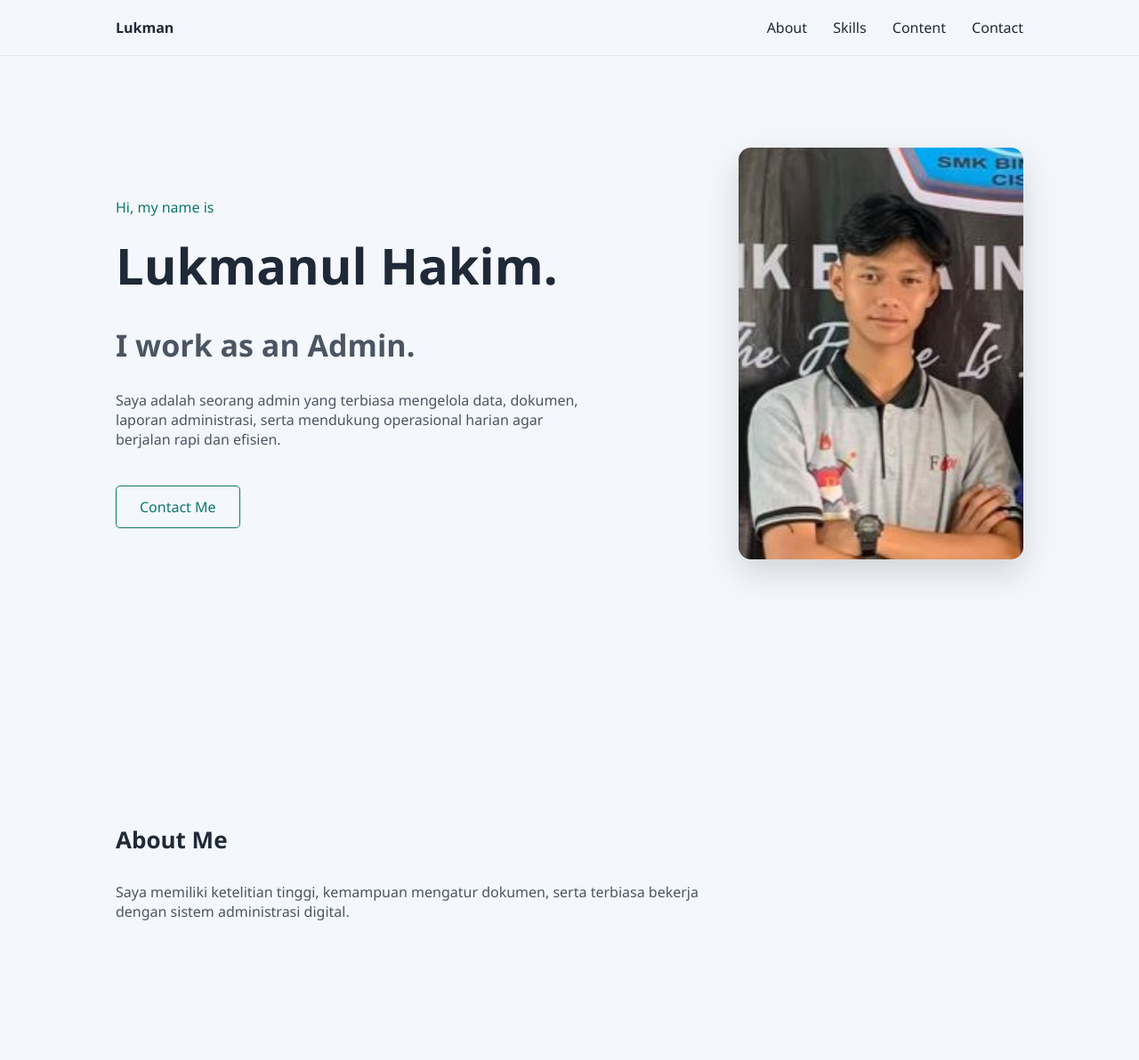
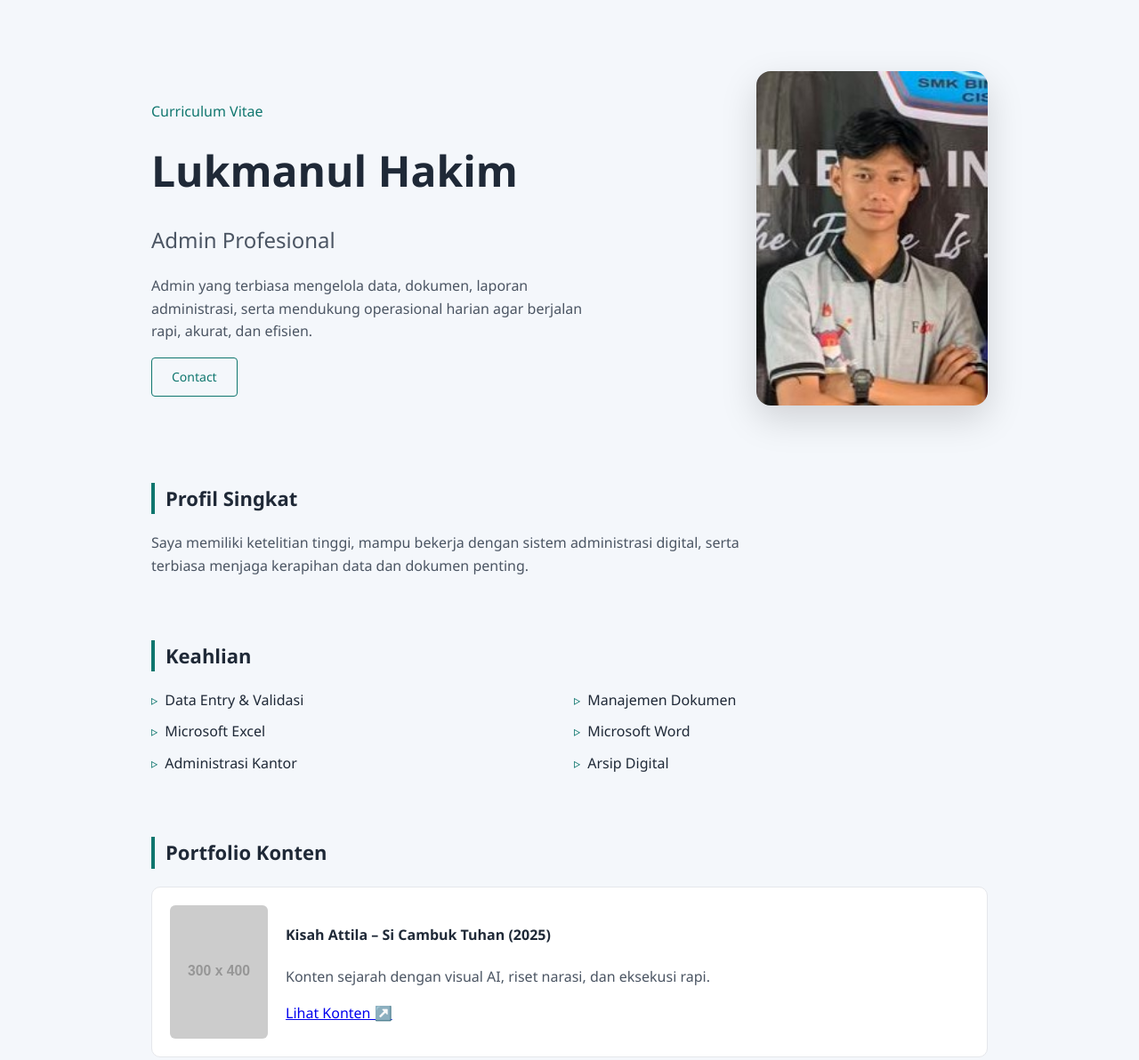
Before and after one commit to lh359752-lab/Lukman.Admin, a plain HTML site: page index.html in a window 1280 px wide. Shown: the top 1192 px of the page at 89% size. Drawn offline with Linux system fonts and the light colour scheme; placeholder pictures from the web are drawn by us.

Commit message:
Update index.html

```diff
--- a/index.html
+++ b/index.html
@@ -3,107 +3,88 @@
 <head>
 <meta charset="UTF-8">
 <meta name="viewport" content="width=device-width, initial-scale=1.0">
-<title>Lukmanul Hakim | Admin</title>
+
+<title>Lukmanul Hakim | Admin Profesional</title>
+<meta name="description" content="CV Online Lukmanul Hakim — Admin profesional berpengalaman dalam data entry, dokumentasi, dan administrasi digital.">
+<meta name="keywords" content="Admin, Data Entry, Administrasi, CV Admin, Lukmanul Hakim">
 
 <style>
 :root{
   --bg:#f4f7fb;
   --card:#ffffff;
   --text:#1f2937;
-  --subtext:#4b5563;
+  --sub:#4b5563;
   --accent:#0f766e;
 }
 
 *{box-sizing:border-box}
-
 body{
   margin:0;
   font-family:"Segoe UI",Tahoma,sans-serif;
   background:var(--bg);
   color:var(--text);
+  line-height:1.6;
 }
 
-/* NAVBAR */
-nav{
-  position:fixed;
-  top:0;
-  width:100%;
-  background:rgba(244,247,251,.95);
-  border-bottom:1px solid #e5e7eb;
-  z-index:1000;
-}
-.nav-inner{
-  max-width:1100px;
+/* LAYOUT */
+.container{
+  max-width:1000px;
   margin:auto;
-  padding:20px 40px;
-  display:flex;
-  justify-content:space-between;
-}
-nav a{
-  text-decoration:none;
-  color:var(--text);
-  margin-left:25px;
-}
-nav a:hover{color:var(--accent)}
-
-.container{
-  max-width:1100px;
-  margin:auto;
-  padding:0 40px;
+  padding:80px 30px;
 }
 
-/* HERO */
+/* HEADER / HERO */
 .hero{
-  min-height:100vh;
   display:flex;
   align-items:center;
-  gap:80px;
+  gap:60px;
+  margin-bottom:80px;
 }
-.hero-content{flex:1}
-.hero-image img{
-  width:320px;
-  border-radius:14px;
+.hero-text{flex:1}
+.hero-text h1{
+  font-size:48px;
+  margin:0;
+}
+.hero-text h2{
+  font-size:24px;
+  color:var(--sub);
+  font-weight:500;
+}
+.hero-text p{
+  max-width:520px;
+  color:var(--sub);
+}
+.hero-photo img{
+  width:260px;
+  border-radius:16px;
+  object-fit:cover;
   box-shadow:0 15px 40px rgba(0,0,0,.15);
 }
 
-.hero h1{font-size:56px;margin:10px 0}
-.hero h2{font-size:34px;color:var(--subtext)}
-.hero p{max-width:520px;color:var(--subtext)}
-
-.btn{
-  display:inline-block;
-  margin-top:25px;
-  padding:12px 26px;
-  border:1px solid var(--accent);
-  color:var(--accent);
-  text-decoration:none;
-  border-radius:5px;
+/* SECTION */
+section{margin-bottom:70px}
+.section-title{
+  font-size:22px;
+  margin-bottom:20px;
+  border-left:4px solid var(--accent);
+  padding-left:12px;
 }
-.btn:hover{background:rgba(15,118,110,.08)}
-
-section{padding:100px 0}
-.section-title{font-size:26px;margin-bottom:30px}
 
 /* SKILLS */
 .skills ul{
   display:grid;
   grid-template-columns:repeat(2,minmax(160px,1fr));
-  gap:12px;
+  gap:10px;
   list-style:none;
   padding:0;
 }
 .skills li::before{
   content:"▹";
   color:var(--accent);
-  margin-right:10px;
+  margin-right:8px;
 }
 
 /* CONTENT */
-.content-grid{
-  display:grid;
-  grid-template-columns:repeat(auto-fit,minmax(420px,1fr));
-  gap:30px;
-}
 .content-card{
   background:var(--card);
   border:1px solid #e5e7eb;
@@ -113,18 +94,30 @@ section{padding:100px 0}
   gap:20px;
 }
 .content-card img{
-  width:120px;
-  height:160px;
+  width:110px;
+  height:150px;
   object-fit:cover;
   border-radius:6px;
 }
 
+/* BUTTON */
+.btn{
+  display:inline-block;
+  padding:10px 22px;
+  border:1px solid var(--accent);
+  color:var(--accent);
+  text-decoration:none;
+  border-radius:4px;
+  font-size:14px;
+}
+.btn:hover{background:rgba(15,118,110,.08)}
+
 /* FOOTER */
 footer{
   text-align:center;
-  padding:40px 0;
-  color:var(--subtext);
+  color:var(--sub);
   font-size:13px;
+  margin-top:60px;
 }
 
 /* RESPONSIVE */
@@ -133,62 +126,50 @@ footer{
     flex-direction:column-reverse;
     text-align:center;
   }
-  .hero-image img{width:220px}
-  .hero h1{font-size:40px}
+  .hero-photo img{width:200px}
+  .hero-text h1{font-size:36px}
 }
 </style>
 </head>
 
 <body>
 
-<nav>
-  <div class="nav-inner">
-    <strong>Lukman</strong>
-    <div>
-      <a href="#about">About</a>
-      <a href="#skills">Skills</a>
-      <a href="#content">Content</a>
-      <a href="#contact">Contact</a>
-    </div>
-  </div>
-</nav>
-
 <div class="container">
 
 <!-- HERO -->
-<section class="hero">
-  <div class="hero-content">
-    <p style="color:var(--accent)">Hi, my name is</p>
-    <h1>Lukmanul Hakim.</h1>
-    <h2>I work as an Admin.</h2>
+<header class="hero">
+  <div class="hero-text">
+    <p style="color:var(--accent)">Curriculum Vitae</p>
+    <h1>Lukmanul Hakim</h1>
+    <h2>Admin Profesional</h2>
     <p>
-      Saya adalah seorang admin yang terbiasa mengelola data,
-      dokumen, laporan administrasi, serta mendukung operasional
-      harian agar berjalan rapi dan efisien.
+      Admin yang terbiasa mengelola data, dokumen, laporan administrasi,
+      serta mendukung operasional harian agar berjalan rapi, akurat,
+      dan efisien.
     </p>
-    <a href="#contact" class="btn">Contact Me</a>
+    <a href="#contact" class="btn">Contact</a>
   </div>
 
-  <div class="hero-image">
+  <div class="hero-photo">
     <img src="foto.jpg" alt="Foto Lukmanul Hakim">
   </div>
-</section>
+</header>
 
 <!-- ABOUT -->
-<section id="about">
-  <h3 class="section-title">About Me</h3>
-  <p style="max-width:700px;color:var(--subtext)">
-    Saya memiliki ketelitian tinggi, kemampuan mengatur dokumen,
-    serta terbiasa bekerja dengan sistem administrasi digital.
+<section>
+  <h3 class="section-title">Profil Singkat</h3>
+  <p style="max-width:700px;color:var(--sub)">
+    Saya memiliki ketelitian tinggi, mampu bekerja dengan sistem administrasi
+    digital, serta terbiasa menjaga kerapihan data dan dokumen penting.
   </p>
 </section>
 
 <!-- SKILLS -->
-<section id="skills" class="skills">
-  <h3 class="section-title">Skills</h3>
+<section class="skills">
+  <h3 class="section-title">Keahlian</h3>
   <ul>
-    <li>Data Entry</li>
-    <li>Document Management</li>
+    <li>Data Entry & Validasi</li>
+    <li>Manajemen Dokumen</li>
     <li>Microsoft Excel</li>
     <li>Microsoft Word</li>
     <li>Administrasi Kantor</li>
@@ -196,39 +177,38 @@ footer{
   </ul>
 </section>
 
-<!-- CONTENT -->
-<section id="content">
-  <h3 class="section-title">Digital Content</h3>
+<!-- PORTFOLIO -->
+<section>
+  <h3 class="section-title">Portfolio Konten</h3>
 
-  <div class="content-grid">
   <div class="content-card">
     <img src="https://via.placeholder.com/300x400" alt="">
     <div>
       <h4>Kisah Attila – Si Cambuk Tuhan (2025)</h4>
-        <p style="color:var(--subtext)">
-          Video sejarah dengan visual AI yang menarik.
+      <p style="color:var(--sub)">
+        Konten sejarah dengan visual AI, riset narasi, dan eksekusi rapi.
       </p>
       <a href="https://youtube.com/shorts/j_Rq4JSmtdU" target="_blank">
-          Tonton Sekarang ↗
+        Lihat Konten ↗️
       </a>
-      </div>
     </div>
   </div>
 </section>
 
 <!-- CONTACT -->
 <section id="contact">
-  <h3 class="section-title">Contact</h3>
-  <p style="color:var(--subtext)">
-    Jika ingin bekerja sama, silakan hubungi saya.
+  <h3 class="section-title">Kontak</h3>
+  <p style="color:var(--sub)">
+    Tertarik bekerja sama atau membutuhkan admin yang rapi dan bertanggung jawab?
   </p>
-  <a href="mailto:lh359752@gmail.com" class="btn">Send Email</a>
+  <a href="mailto:lh359752@gmail.com" class="btn">Email Saya</a>
 </section>
 
 <footer>
-  © 2025 Lukmanul Hakim — Admin
+  © 2025 Lukmanul Hakim — Admin Profesional
 </footer>
 
 </div>
+
 </body>
 </html>
```
Lines whose indentation alone changed are shown as unchanged.
